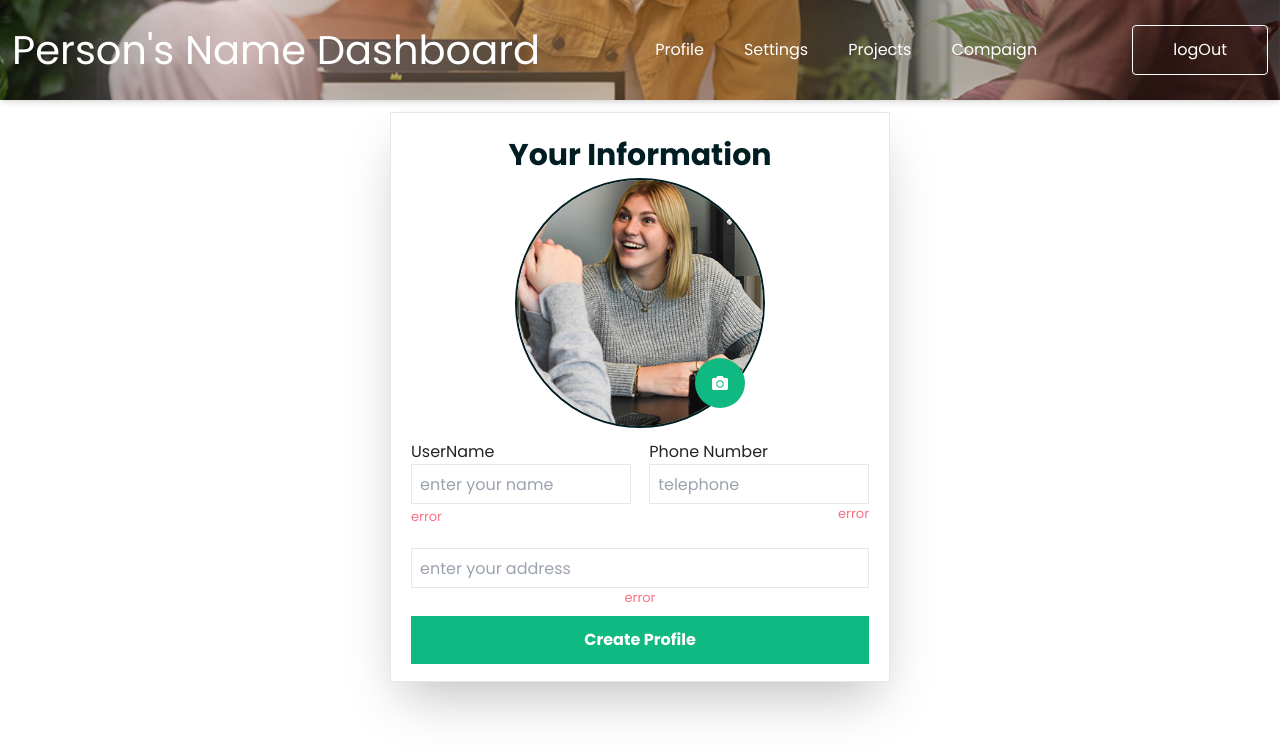
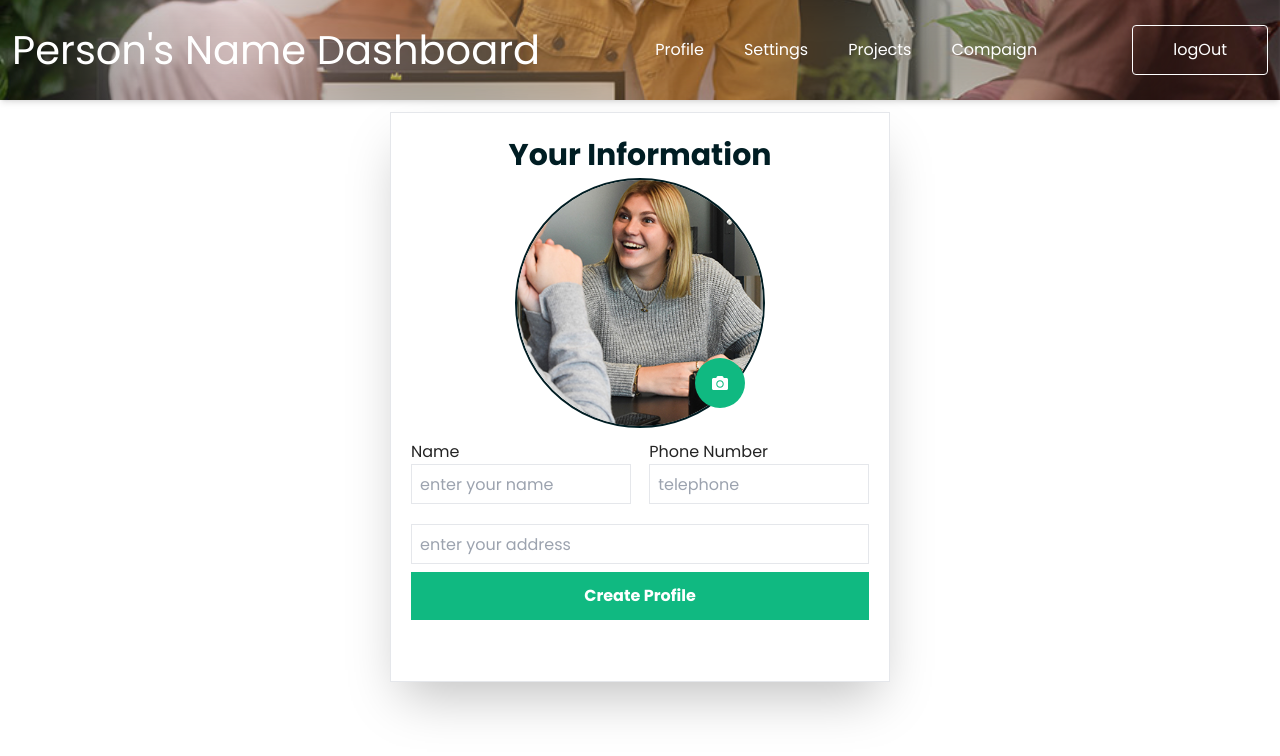
Before and after one commit to Akinolajsh/Energy-CrowdFunding-Platform, a React (Vite) app: page /profile in a window 1280 px wide. Shown: the top 756 px of the page. Built offline with nearby package versions, Linux system fonts and the light colour scheme.

Commit message:
profile yup done

```diff
--- a/src/components/alternate/NewProfile.tsx
+++ b/src/components/alternate/NewProfile.tsx
@@ -1,11 +1,60 @@
 import { FaCamera } from "react-icons/fa";
 import imags from "../../assets/hero-one-small-2.jpg";
+import * as yup from "yup";
+import { useForm } from "react-hook-form";
+import { yupResolver } from "@hookform/resolvers/yup";
+import { useNavigate } from "react-router-dom";
+import { useState } from "react";
 
 const NewProfile = () => {
+  const navigate = useNavigate();
+
+  const [avatar, setAvatar] = useState<string>("");
+  const [image, setImage] = useState<any>();
+
+  const handleImage = (e: any) => {
+    const file = e.target.files[0];
+    const saveImage = URL.createObjectURL(file);
+    setAvatar(saveImage);
+    setImage(file);
+  };
+
+  const model = yup.object({
+    name: yup.string().required(),
+    phoneNumber: yup.string().required(),
+    address: yup.string().required(),
+  });
+
+  const {
+    register,
+    handleSubmit,
+    formState: { errors },
+  } = useForm({
+    resolver: yupResolver(model),
+  });
+
+  const onHandleSubmit = async (data: any) => {
+    const { name, phoneNumber, address } = data;
+
+    const formData = new FormData();
+
+    formData.append("name", name);
+    formData.append("phoneNumber", phoneNumber);
+    formData.append("address", address);
+    formData.append("avatar", avatar);
+
+
+
+
+  };
+
   return (
     <>
       <div className="w-full h-full flex pt-3 justify-center items-center">
-        <form className="w-[500px] flex flex-col items-center py-5 px-5 shadow-2xl h-[570px] border">
+        <form
+          className="w-[500px] flex flex-col items-center py-5 px-5 shadow-2xl h-[570px] border"
+          onSubmit={onHandleSubmit}
+        >
           <div className="text-[#001d23] font-bold text-[30px]">
             Your Information
           </div>
@@ -14,7 +63,12 @@ const NewProfile = () => {
               className="h-[250px] w-[250px] rounded-full border-[#001d23] object-cover border-[2px]"
               src={imags}
             />
-            <input id="image" type="file" className="hidden" />
+            <input
+              id="image"
+              type="file"
+              className="hidden"
+              onChange={handleImage}
+            />
             <label
               htmlFor="image"
               className="w-[50px] h-[50px] bg-emerald-500 right-5 bottom-5 cursor-pointer flex items-center justify-center text-white absolute rounded-full"
@@ -24,13 +78,17 @@ const NewProfile = () => {
           </div>
           <div className="w-full my-3 flex justify-between">
             <div className="w-[48%]">
-              <p className="capitalize">userName</p>
+              <p className="capitalize">Name</p>
               <input
                 type="text"
                 placeholder="enter your name"
                 className="w-full pl-2 border h-[40px]"
+                required
+                {...register("name")}
               />
-              <span className="text-rose-400 text-[13px]">error</span>
+              <span className="text-rose-400 text-[13px]">
+                {errors?.name?.message}
+              </span>
             </div>
             <div className="w-[48%]">
               <p className="capitalize">phone number</p>
@@ -38,9 +96,11 @@ const NewProfile = () => {
                 type="text"
                 placeholder="telephone"
                 className="w-full pl-2 border h-[40px]"
+                required
+                {...register("phoneNumber")}
               />
               <span className="text-rose-400 flex w-full justify-end text-[13px]">
-                error
+                {errors?.phoneNumber?.message}
               </span>
             </div>
           </div>
@@ -49,10 +109,17 @@ const NewProfile = () => {
               type="text"
               placeholder="enter your address"
               className="w-full pl-2 border h-[40px]"
+              required
+              {...register("address")}
             />
-            <span className="text-rose-400 flex w-full justify-center text-[13px]">error</span>
+            <span className="text-rose-400 flex w-full justify-center text-[13px]">
+              {errors?.address?.message}
+            </span>
           </div>
-          <button className="capitalize w-full py-3 bg-emerald-500 text-white font-bold hover:bg-[#001d23] transition-all duration-500">
+          <button
+            className="capitalize w-full py-3 bg-emerald-500 text-white font-bold hover:bg-[#001d23] transition-all duration-500"
+            type="submit"
+          >
             create profile
           </button>
         </form>
```
